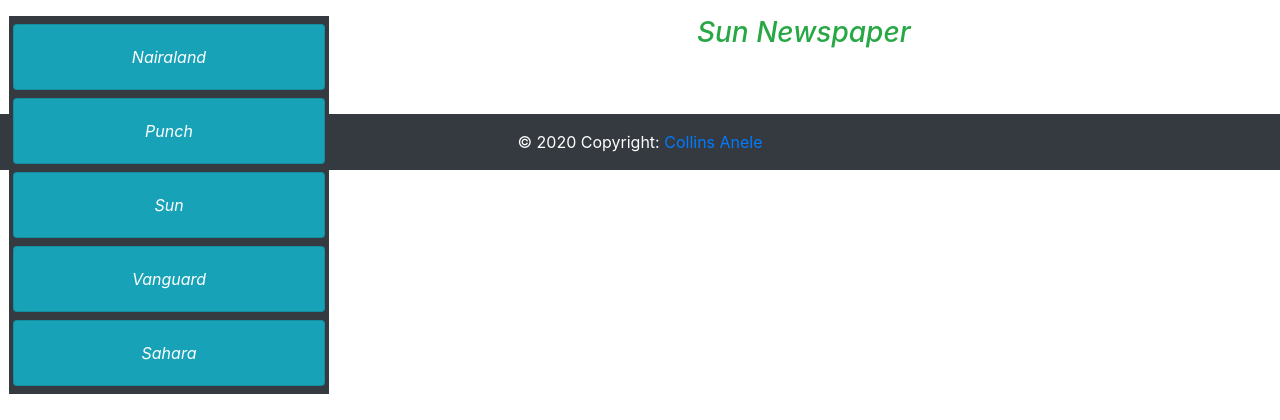
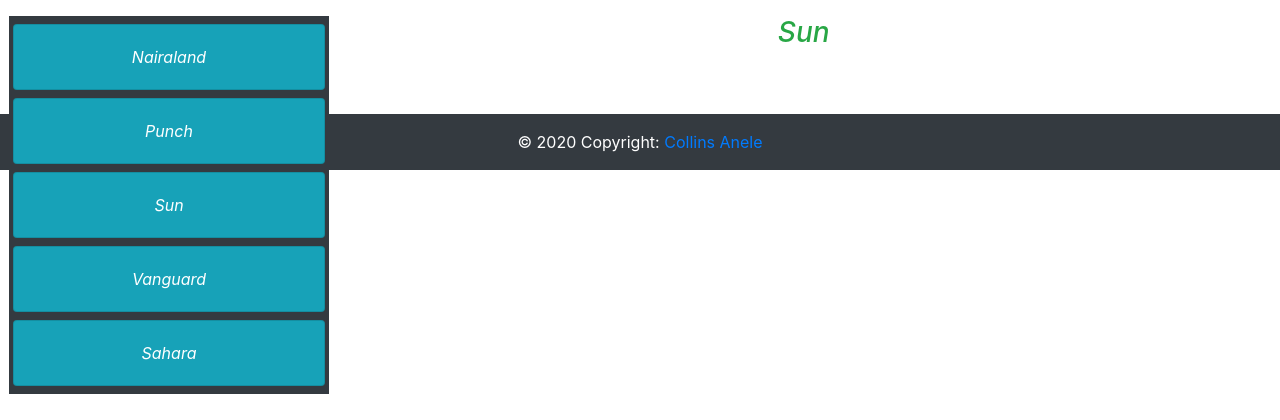
Before and after one commit to collinsanele/ca-news, a Django app: page /sun/ in a window 1280 px wide. Shown: the part 56-476 px from the top of the page. Run offline with Django 3.2, Linux system fonts and the light colour scheme; data that the repository does not hold is empty; some libraries are stand-ins or nearby versions.

Commit message:
Update sun.html

```diff
--- a/news/news_app/templates/news_app/sun.html
+++ b/news/news_app/templates/news_app/sun.html
@@ -1,7 +1,7 @@
 {% extends 'news_app/base.html' %}
 
 {% block body %}
-	<center><h3 class="h3 text-success font-italic mb-2">Sun Newspaper</h3></center>
+	<center><h3 class="h3 text-success font-italic mb-2">Sun</h3></center>
 	<div class="mx-3 mb-3">
 		{% for text_title, img_src, link in data %}
 		{% if not img_src %}
```
